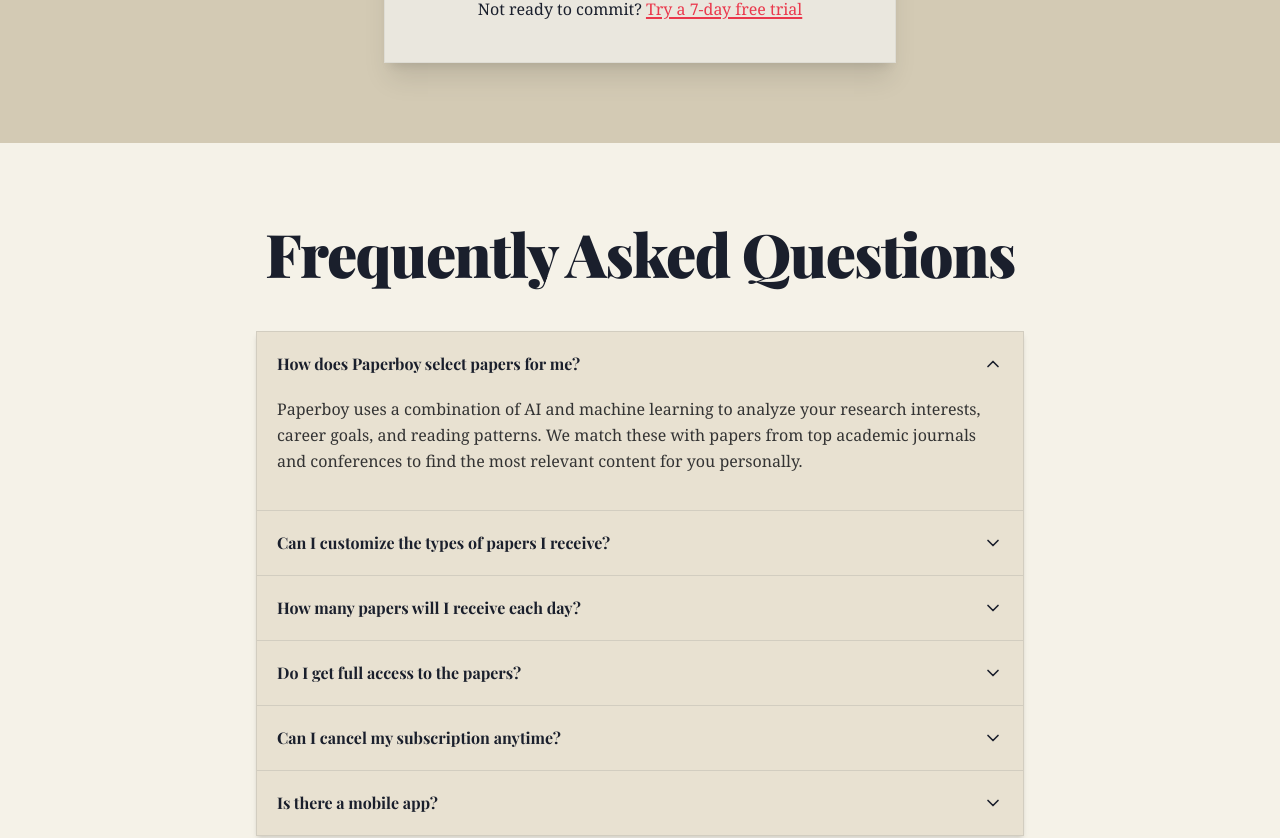
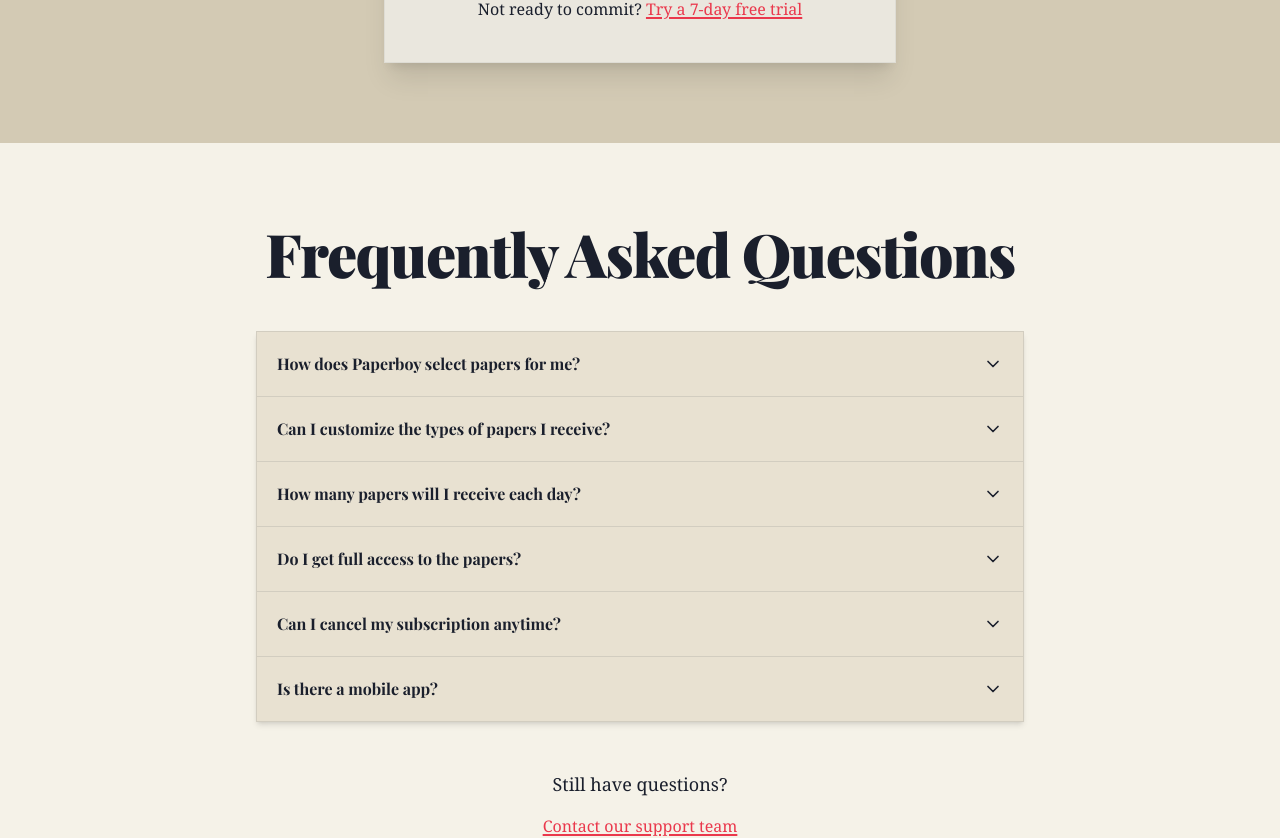
Before and after one commit to nmogil/paperboy-newsstand-daily, a React (Vite) app: page / in a window 1280 px wide. Shown: the part 4050-4888 px from the top of the page. Built offline with nearby package versions, Linux system fonts and the light colour scheme.

Commit message:
feat: Auto-expand FAQ on hover
Update the FAQ section to auto-expand on hover with smooth animations.

```diff
--- a/src/components/Faq.tsx
+++ b/src/components/Faq.tsx
@@ -1,30 +1,42 @@
 import { useState } from 'react';
 import { ChevronDown, ChevronUp } from 'lucide-react';
+
 interface FaqItemProps {
   question: string;
   answer: string;
   isOpen: boolean;
-  toggle: () => void;
+  onMouseEnter: () => void;
+  onMouseLeave: () => void;
 }
+
 const FaqItem = ({
   question,
   answer,
   isOpen,
-  toggle
+  onMouseEnter,
+  onMouseLeave
 }: FaqItemProps) => {
-  return <div className="border-b border-newsprint/10 last:border-0">
-      <button onClick={toggle} className="flex justify-between items-center w-full py-5 text-left font-display font-semibold focus:outline-none my-0 mx-0 px-[20px]">
+  return (
+    <div
+      className="border-b border-newsprint/10 last:border-0"
+      onMouseEnter={onMouseEnter}
+      onMouseLeave={onMouseLeave}
+    >
+      <div className="flex justify-between items-center w-full py-5 text-left font-display font-semibold my-0 mx-0 px-[20px]">
         <span>{question}</span>
         <span>{isOpen ? <ChevronUp size={20} /> : <ChevronDown size={20} />}</span>
-      </button>
+      </div>
 
-      <div className={`overflow-hidden transition-all duration-300 ${isOpen ? 'max-h-96 opacity-100 pb-5' : 'max-h-0 opacity-0'}`}>
+      <div className={`overflow-hidden transition-all duration-300 ease-in-out ${isOpen ? 'max-h-96 opacity-100 pb-5' : 'max-h-0 opacity-0'}`}>
         <p className="text-newsprint-light px-[20px] py-0">{answer}</p>
       </div>
-    </div>;
+    </div>
+  );
 };
+
 const Faq = () => {
-  const [openIndex, setOpenIndex] = useState<number | null>(0);
+  const [openIndex, setOpenIndex] = useState<number | null>(null);
+
   const faqs = [{
     question: "How does Paperboy select papers for me?",
     answer: "Paperboy uses a combination of AI and machine learning to analyze your research interests, career goals, and reading patterns. We match these with papers from top academic journals and conferences to find the most relevant content for you personally."
@@ -44,16 +56,24 @@ const Faq = () => {
     question: "Is there a mobile app?",
     answer: "We offer a responsive web interface that works beautifully on mobile devices. A dedicated iOS and Android app is currently in development and will be released soon."
   }];
-  const toggleFaq = (index: number) => {
-    setOpenIndex(openIndex === index ? null : index);
-  };
-  return <section id="faq" className="py-20 bg-paper">
+
+  return (
+    <section id="faq" className="py-20 bg-paper">
       <div className="container mx-auto px-4">
         <div className="max-w-3xl mx-auto">
           <h2 className="text-center newspaper-headline mb-12">Frequently Asked Questions</h2>
 
           <div className="bg-paper-aged border border-newsprint/10 rounded-sm shadow-md">
-            {faqs.map((faq, index) => <FaqItem key={index} question={faq.question} answer={faq.answer} isOpen={openIndex === index} toggle={() => toggleFaq(index)} />)}
+            {faqs.map((faq, index) => (
+              <FaqItem
+                key={index}
+                question={faq.question}
+                answer={faq.answer}
+                isOpen={openIndex === index}
+                onMouseEnter={() => setOpenIndex(index)}
+                onMouseLeave={() => setOpenIndex(null)}
+              />
+            ))}
           </div>
 
           <div className="text-center mt-12">
@@ -64,6 +84,8 @@ const Faq = () => {
           </div>
         </div>
       </div>
-    </section>;
+    </section>
+  );
 };
+
 export default Faq;
```
